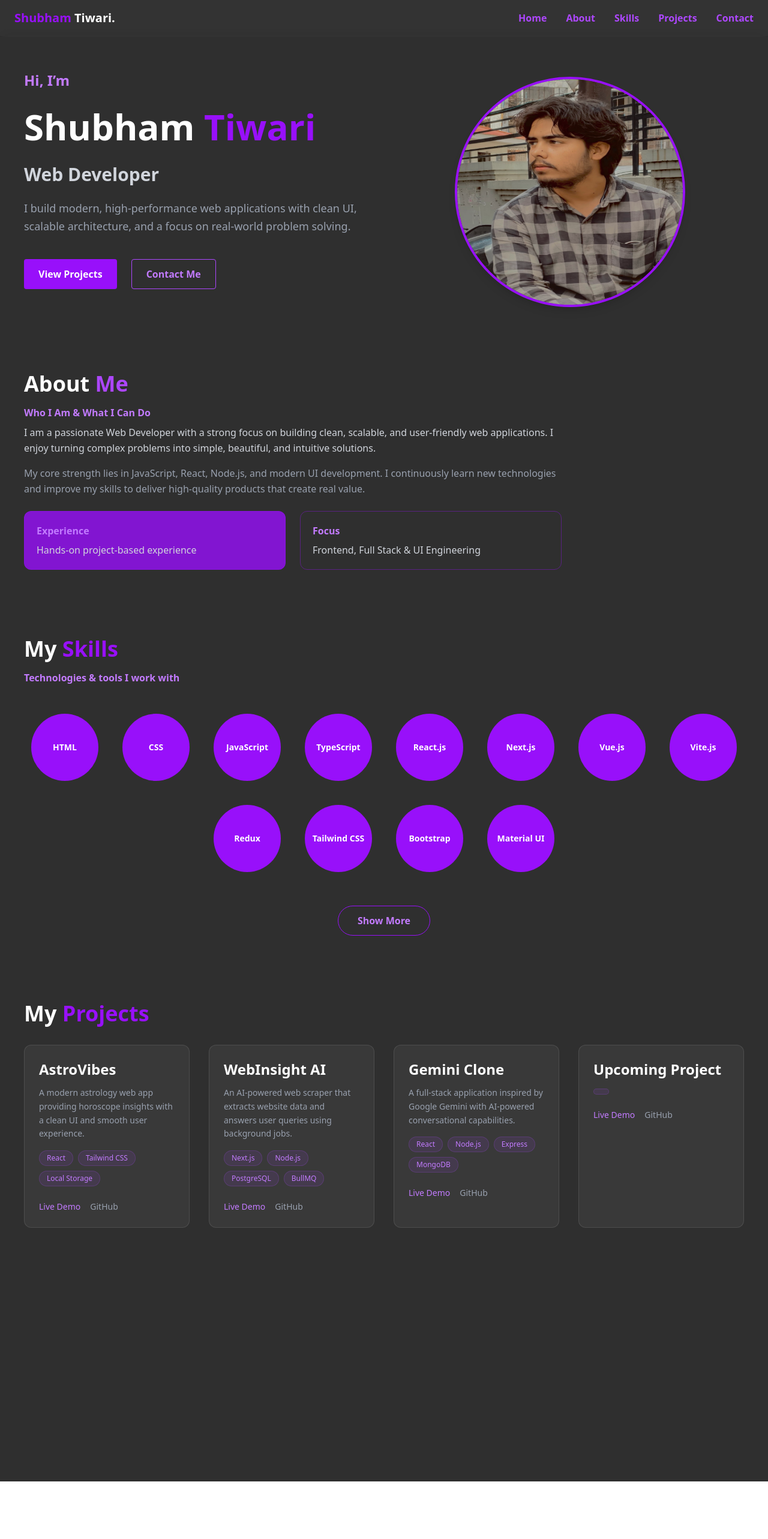
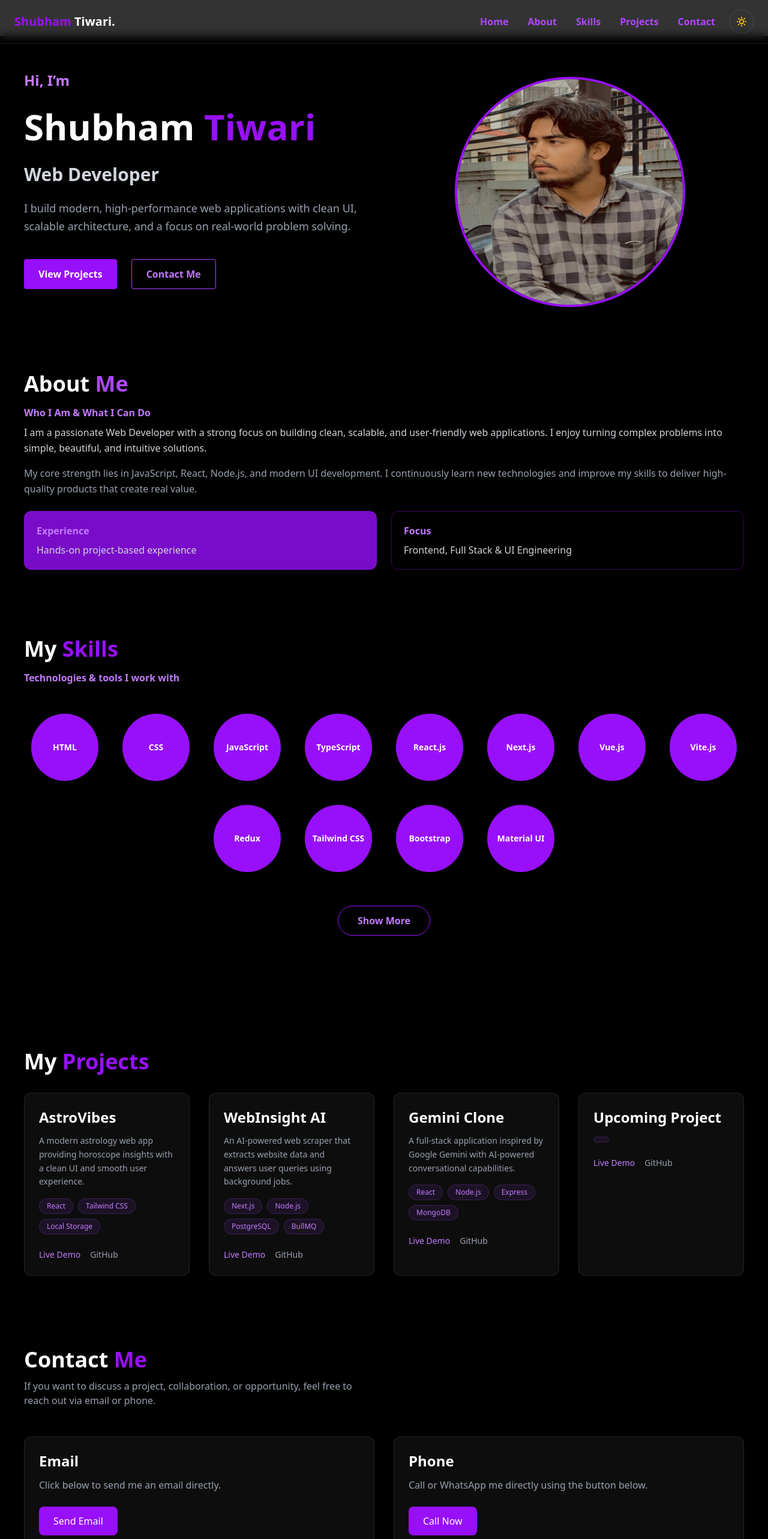
Before and after one commit to shubhhh009/my-portfolio, a React (Vite) app: page / in a window 1280 px wide. Shown: the top 2566 px of the page at 60% size. Before the commit the page ends 2470 px from the top, so only its background shows below. Built offline with nearby package versions, Linux system fonts and the light colour scheme.

Commit message:
contact section created

```diff
--- a/src/App.jsx
+++ b/src/App.jsx
@@ -3,6 +3,7 @@ import Hero from "./components/Hero";
 import About from "./components/About";
 import Skills from "./components/Skills";
 import Projects from "./components/Projects";
+import Contact from "./components/Contact";
 
 
 function App() {
@@ -14,6 +15,7 @@ function App() {
       <About />
       <Skills />
       <Projects />
+      <Contact />
       </div>
     </>
   );
--- a/src/components/About.jsx
+++ b/src/components/About.jsx
@@ -4,35 +4,35 @@ const About = () => {
   return (
     <section
       id="about"
-      className="min-h-[60vh] bg-[#2f2f2f] text-white px-10 py-20 flex "
+      className="min-h-[60vh] bg-white dark:bg-black text-black dark:text-white px-10 py-20 flex "
     >
-      <div className="max-w-4xl">
+      <div className="max-w-8xl">
         <h2 className="text-4xl font-bold mb-4">
           About <span className="text-purple-500">Me</span>
         </h2>
-        <p className="text-purple-400 font-semibold mb-2 ">
+        <p className="text-purple-600 dark:text-purple-400 font-semibold mb-2 ">
             Who I Am & What I Can Do
         </p>
-        <p className="text-gray-300 text-base leading-relaxed mb-4">
+        <p className="text-gray-700 dark:text-gray-300 text-base leading-relaxed mb-4">
              I am a passionate Web Developer with a strong focus on building
           clean, scalable, and user-friendly web applications. I enjoy turning
           complex problems into simple, beautiful, and intuitive solutions.
         </p>
 
-        <p className="text-gray-400 text-base leading-relaxed mb-6">
+        <p className="text-gray-600 dark:text-gray-400 text-base leading-relaxed mb-6">
            My core strength lies in JavaScript, React, Node.js, and modern UI
           development. I continuously learn new technologies and improve my
           skills to deliver high-quality products that create real value.
         </p>
         <div className="grid grid-cols-1 sm:grid-cols-2 gap-6">
-          <div className="border border-purple-600/40 rounded-xl p-5 bg-purple-600/80 ">
-            <h3 className="text-purple-400 font-semibold mb-2">Experience</h3>
-            <p className="text-gray-300">Hands-on project-based experience</p>
+          <div className="border border-purple-600/40 rounded-xl p-5 bg-purple-600/10 dark:bg-purple-600/80 ">
+            <h3 className="text-purple-600 dark:text-purple-400 font-semibold mb-2">Experience</h3>
+            <p className="text-gray-700 dark:text-gray-300">Hands-on project-based experience</p>
           </div>
 
-          <div className="border border-purple-600/40 rounded-xl p-5 hover:bg-purple-600/80">
-            <h3 className="text-purple-400 font-semibold mb-2">Focus</h3>
-            <p className="text-gray-300">Frontend, Full Stack & UI Engineering</p>
+          <div className="border border-purple-600/40 rounded-xl p-5 hover:bg-purple-600/20 dark:hover:bg-purple-600/80 transition-colors">
+            <h3 className="text-purple-600 dark:text-purple-400 font-semibold mb-2">Focus</h3>
+            <p className="text-gray-700 dark:text-gray-300">Frontend, Full Stack & UI Engineering</p>
           </div>
         </div>
 
--- /dev/null
+++ b/src/components/Contact.jsx
@@ -0,0 +1,73 @@
+const Contact = () => {
+  return (
+    <section
+      id="contact"
+      className="min-h-[60vh] bg-white dark:bg-black text-black dark:text-white px-10 py-10 flex "
+    >
+      <div className="w-full mx-auto flex flex-col gap-12">
+        {/* Heading */}
+        <div>
+          <h2 className="text-4xl font-semibold">
+            Contact <span className="text-purple-600">Me</span>
+          </h2>
+          <p className="text-gray-600 dark:text-gray-400 mt-3 max-w-xl">
+            If you want to discuss a project, collaboration, or opportunity,
+            feel free to reach out via email or phone.
+          </p>
+        </div>
+
+        {/* Contact Cards */}
+        <div className="grid md:grid-cols-2 gap-8">
+          {/* Email Card */}
+          <div className="border border-black/10 dark:border-white/10 bg-black/5 dark:bg-white/5 rounded-xl p-6
+                          hover:border-purple-500/50 transition-all">
+            <h3 className="text-2xl font-semibold mb-3">Email</h3>
+            <p className="text-gray-600 dark:text-gray-400 mb-6">
+              Click below to send me an email directly.
+            </p>
+
+            <a
+              href="mailto:tiwarisachin8482@gmail.com"
+              className="inline-block bg-purple-600 hover:bg-purple-700
+                         transition-all px-6 py-3 rounded-lg font-medium text-white"
+            >
+              Send Email
+            </a>
+
+            <p className="text-sm text-gray-500 mt-4">
+             tiwarisachin8482@gmail.com
+            </p>
+          </div>
+
+          {/* Phone Card */}
+          <div className="border border-black/10 dark:border-white/10 bg-black/5 dark:bg-white/5 rounded-xl p-6
+                          hover:border-purple-500/50 transition-all">
+            <h3 className="text-2xl font-semibold mb-3">Phone</h3>
+            <p className="text-gray-600 dark:text-gray-400 mb-6">
+              Call or WhatsApp me directly using the button below.
+            </p>
+
+            <a
+              href="tel:+916386042773"
+              className="inline-block bg-purple-600 hover:bg-purple-700
+                         transition-all px-6 py-3 rounded-lg font-medium text-white"
+            >
+              Call Now
+            </a>
+
+            <p className="text-sm text-gray-500 mt-4">
+              +91 63860 42773
+            </p>
+          </div>
+        </div>
+
+        {/* Footer Note */}
+        <p className="text-gray-500 text-sm">
+          I usually respond within 24 hours.
+        </p>
+      </div>
+    </section>
+  );
+};
+
+export default Contact;
--- a/src/components/Hero.jsx
+++ b/src/components/Hero.jsx
@@ -4,22 +4,22 @@ function Hero() {
   return (
     <section
       id="home"
-      className="min-h-[60vh] flex items-center bg-[#2f2f2f] text-white px-10"
+      className="min-h-[60vh] flex items-center bg-white dark:bg-black text-black dark:text-white px-10"
     >
       <div className="w-full flex flex-col md:flex-row items-center justify-between gap-10">
         {/* LEFT CONTENT */}
         <div className="flex-1 flex flex-col gap-6">
-          <p className="text-2xl text-purple-400 font-semibold">Hi, I’m</p>
+          <p className="text-2xl text-purple-600 dark:text-purple-400 font-semibold">Hi, I’m</p>
 
           <h1 className="text-5xl md:text-6xl font-extrabold leading-tight">
             Shubham <span className="text-purple-600">Tiwari</span>
           </h1>
 
-          <h2 className="text-2xl md:text-3xl font-semibold text-gray-300">
+          <h2 className="text-2xl md:text-3xl font-semibold text-gray-600 dark:text-gray-300">
             Web Developer
           </h2>
 
-          <p className="max-w-xl text-gray-400 text-lg leading-relaxed">
+          <p className="max-w-xl text-gray-600 dark:text-gray-400 text-lg leading-relaxed">
             I build modern, high-performance web applications with clean UI,
             scalable architecture, and a focus on real-world problem solving.
           </p>
--- a/src/components/Navbar.jsx
+++ b/src/components/Navbar.jsx
@@ -1,38 +1,114 @@
-import { Link } from "react-router-dom"
+import { useEffect, useState } from "react";
 
 const Navbar = () => {
+  const [darkMode, setDarkMode] = useState(true);
+
+  useEffect(() => {
+    const theme = localStorage.getItem("theme");
+    if (theme === "light") {
+      document.documentElement.classList.remove("dark");
+      setDarkMode(false);
+    } else {
+      document.documentElement.classList.add("dark");
+      setDarkMode(true);
+    }
+  }, []);
+
+  const toggleTheme = () => {
+    if (darkMode) {
+      document.documentElement.classList.remove("dark");
+      localStorage.setItem("theme", "light");
+      setDarkMode(false);
+    } else {
+      document.documentElement.classList.add("dark");
+      localStorage.setItem("theme", "dark");
+      setDarkMode(true);
+    }
+  };
+
   return (
-    <nav className="fixed top-0 left-0 w-full bg-black/80 backdrop-blur border-b border-white/10 z-50 ">
-        <div className="w-full px-6 py-4 flex items-center ">
-            {/* logo */}
-            <h1 className="text-xl font-bold text-purple-600 ">
-             Shubham <span className="text-white">Tiwari.</span>
-            </h1>
+    <nav className="fixed top-0 left-0 w-full
+                    bg-white/80 dark:bg-black/80
+                    backdrop-blur border-b
+                    border-black/10 dark:border-white/10
+                    z-50">
+      <div className="w-full px-6 py-4 flex items-center">
+        {/* Logo */}
+        <h1 className="text-xl font-bold text-purple-600">
+          Shubham <span className="text-black dark:text-white">Tiwari.</span>
+        </h1>
 
-         {/* Links  */}
-         <ul className=" ml-auto hidden md:flex gap-8 text-base text-purple-500 font-bold">
-             <li>
-            <a href="#home" className="hover:text-white transition">Home</a>
-          </li>
-           <li>
-            <a href="#about" className="hover:text-white transition">About</a>
-          </li>
-            <li>
-            <a href="#skills" className="hover:text-white transition">Skills</a>
-          </li>
-             <li>
-            <a href="#projects" className="hover:text-white transition">Projects</a>
-          </li>
-            <li className="hover:text-white cursor-pointer">Contact</li>
-         </ul>
+        {/* Links */}
+        <ul className="ml-auto hidden md:flex gap-8 text-base font-bold">
+          {["home", "about", "skills", "projects", "contact"].map((item) => (
+            <li key={item}>
+              <a
+                href={`#${item}`}
+                className="text-black dark:text-purple-500
+                           hover:text-purple-600 dark:hover:text-white
+                           transition"
+              >
+                {item.charAt(0).toUpperCase() + item.slice(1)}
+              </a>
+            </li>
+          ))}
+        </ul>
 
-         <button className="md:hidden text-white text-xl">
+        {/* Theme Toggle */}
+        <button
+          onClick={toggleTheme}
+          className="ml-6 w-10 h-10 rounded-full
+                     flex items-center justify-center
+                     border border-black/10 dark:border-white/10
+                     hover:bg-black/5 dark:hover:bg-white/10
+                     transition"
+        >
+          {darkMode ? (
+            // Sun
+            <svg
+              className="w-5 h-5 text-yellow-400"
+              fill="none"
+              viewBox="0 0 24 24"
+              stroke="currentColor"
+            >
+              <path
+                strokeWidth="2"
+                strokeLinecap="round"
+                strokeLinejoin="round"
+                d="M12 3v2m0 14v2m9-9h-2M5 12H3
+                   m15.364-6.364l-1.414 1.414
+                   M7.05 16.95l-1.414 1.414
+                   M16.95 16.95l1.414 1.414
+                   M7.05 7.05L5.636 5.636
+                   M12 8a4 4 0 100 8 4 4 0 000-8z"
+              />
+            </svg>
+          ) : (
+            // Moon
+            <svg
+              className="w-5 h-5 text-gray-700"
+              fill="none"
+              viewBox="0 0 24 24"
+              stroke="currentColor"
+            >
+              <path
+                strokeWidth="2"
+                strokeLinecap="round"
+                strokeLinejoin="round"
+                d="M21 12.79A9 9 0 1111.21 3
+                   a7 7 0 009.79 9.79z"
+              />
+            </svg>
+          )}
+        </button>
+
+        {/* Mobile Menu */}
+        <button className="ml-4 md:hidden text-black dark:text-white text-xl">
           ☰
         </button>
-        </div>
+      </div>
+    </nav>
+  );
+};
 
-    </nav>
-  )
-}
-
-export default Navbar
+export default Navbar;
--- a/src/components/Projects.jsx
+++ b/src/components/Projects.jsx
@@ -37,7 +37,7 @@ const Projects = () => {
   return (
     <section
       id="projects"
-      className="min-h-screen bg-[#2f2f2f] px-10 py- text-white"
+      className="min-h-[60vh] bg-white dark:bg-black text-black dark:text-white px-10 py-20"
     >
       <div className="w-full flex flex-col md:flex-row justify-between">
         <div className="flex-1 flex flex-col gap-8">
@@ -49,14 +49,15 @@ const Projects = () => {
             {projects.map((project,index)=>(
                <div
                key={index}
-               className="rounded-xl border border-white/10 bg-white/5
+               className="rounded-xl border border-black/10 dark:border-white/10
+               bg-black/5 dark:bg-white/5
                p-6 hover:scale-[1.02] hover:border-purple-500/50
                transition-all duration-300"
                >
                 <h3 className="text-2xl font-semibold mb-3">
                     {project.title}
                 </h3>
-                <p className="text-gray-400 mb-4 text-sm leading-relaxed">
+                <p className="text-gray-600 dark:text-gray-400 mb-4 text-sm leading-relaxed">
                     {project.description}
                 </p>
                 <div className="flex flex-wrap gap-2 mb-6">
--- a/src/components/Skills.jsx
+++ b/src/components/Skills.jsx
@@ -47,7 +47,7 @@ function Skills() {
   return (
     <section
       id="skills"
-      className="min-h-[80vh] bg-[#2f2f2f] text-white px-10 py-8"
+      className="min-h-[80vh] bg-white dark:bg-black text-black dark:text-white px-10 py-8"
     >
       <div className="w-full mx-auto">
 
--- a/src/index.css
+++ b/src/index.css
@@ -1,4 +1,6 @@
 @import "tailwindcss";
+
+@variant dark (&:where(.dark, .dark *));
 
 
 /* Particle animation helpers */
@@ -9,6 +11,7 @@
 .particle-explode {
   opacity: 1;
 }
+
 html {
   scroll-behavior: smooth;
 }
```
